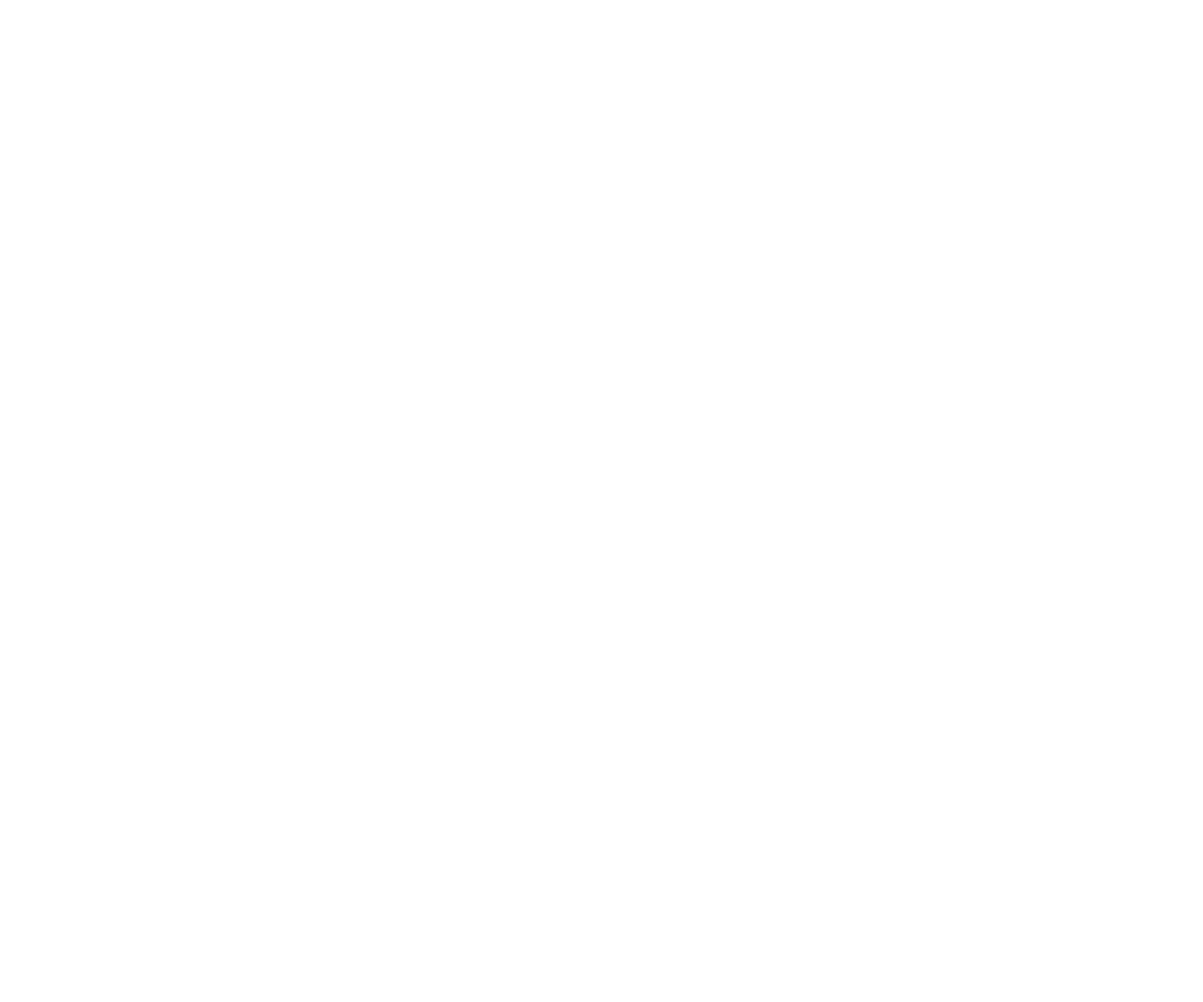
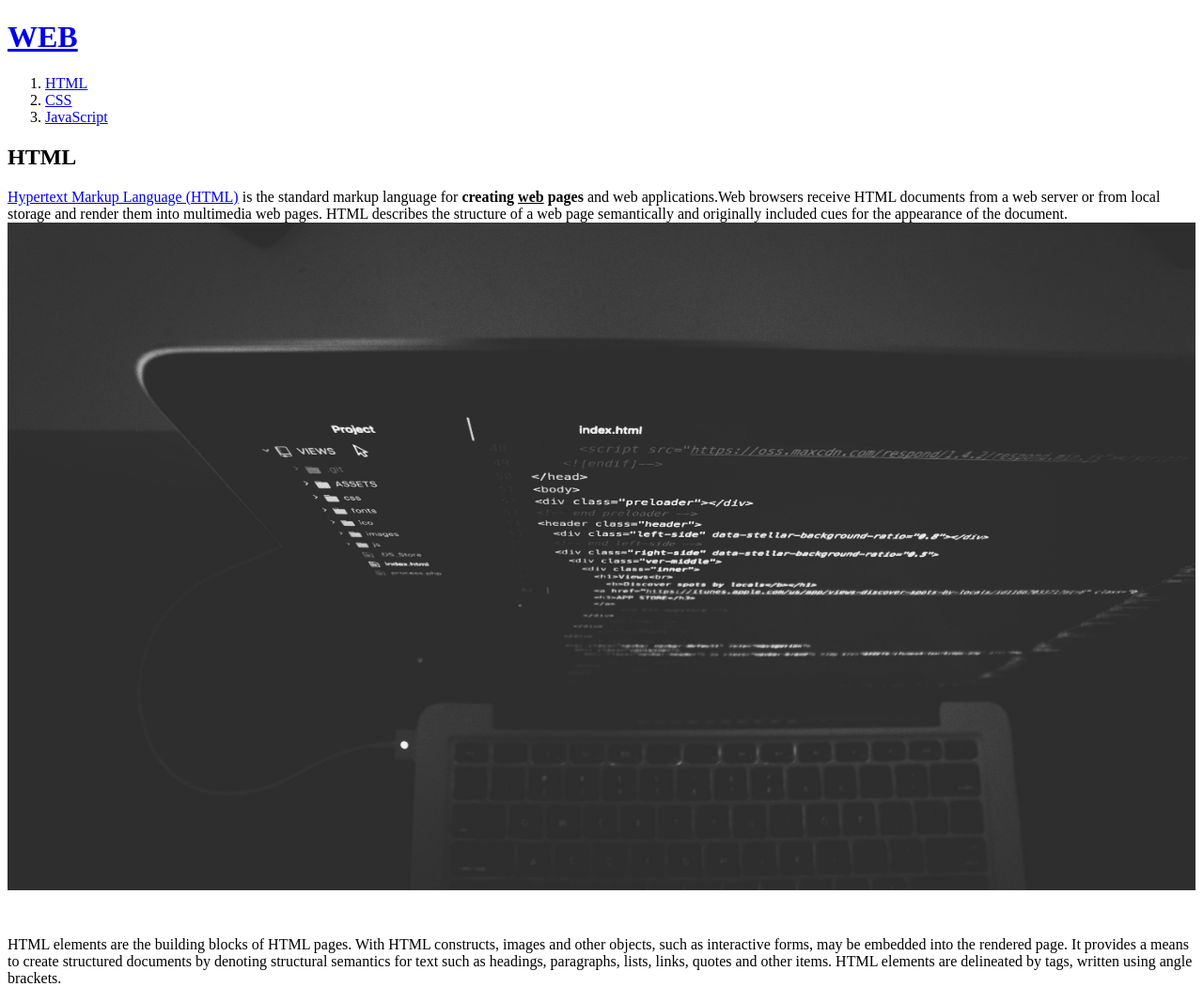
Before and after one commit to PublisherKang/nodeJsStudy, a plain HTML site: page 생활코딩NodeJs/web2-nodejs/1.html in a window 1280 px wide. Shown: the whole page at 94% size. Before the commit the page ends 800 px from the top, so only its background shows below. Drawn offline with Linux system fonts and the light colour scheme.

Commit message:
readFile 적용하기

```diff
--- a/생활코딩NodeJs/web2-nodejs/1.html
+++ b/생활코딩NodeJs/web2-nodejs/1.html
@@ -1,8 +1,8 @@
-<!-- <!doctype html>
+<!DOCTYPE html>
 <html>
   <head>
     <title>WEB1 - HTML</title>
-  <meta charset="utf-8">
+    <meta charset="utf-8" />
   </head>
   <body>
     <h1><a href="index.html">WEB</a></h1>
@@ -12,9 +12,28 @@
       <li><a href="3.html">JavaScript</a></li>
     </ol>
     <h2>HTML</h2>
-  <p><a href="https://www.w3.org/TR/html5/" target="_blank" title="html5 speicification">Hypertext Markup Language (HTML)</a> is the standard markup language for <strong>creating <u>web</u> pages</strong> and web applications.Web browsers receive HTML documents from a web server or from local storage and render them into multimedia web pages. HTML describes the structure of a web page semantically and originally included cues for the appearance of the document.
-  <img src="coding.jpg" width="100%">
-  </p><p style="margin-top:45px;">HTML elements are the building blocks of HTML pages. With HTML constructs, images and other objects, such as interactive forms, may be embedded into the rendered page. It provides a means to create structured documents by denoting structural semantics for text such as headings, paragraphs, lists, links, quotes and other items. HTML elements are delineated by tags, written using angle brackets.
+    <p>
+      <a
+        href="https://www.w3.org/TR/html5/"
+        target="_blank"
+        title="html5 speicification"
+        >Hypertext Markup Language (HTML)</a
+      >
+      is the standard markup language for
+      <strong>creating <u>web</u> pages</strong> and web applications.Web
+      browsers receive HTML documents from a web server or from local storage
+      and render them into multimedia web pages. HTML describes the structure of
+      a web page semantically and originally included cues for the appearance of
+      the document.
+      <img src="coding.jpg" width="100%" />
+    </p>
+    <p style="margin-top: 45px">
+      HTML elements are the building blocks of HTML pages. With HTML constructs,
+      images and other objects, such as interactive forms, may be embedded into
+      the rendered page. It provides a means to create structured documents by
+      denoting structural semantics for text such as headings, paragraphs,
+      lists, links, quotes and other items. HTML elements are delineated by
+      tags, written using angle brackets.
     </p>
   </body>
-</html> -->
+</html>
```
Also changed, not shown: 생활코딩NodeJs/web2-nodejs/main.js (+5 -7 lines). Lines whose indentation alone changed are shown as unchanged.
